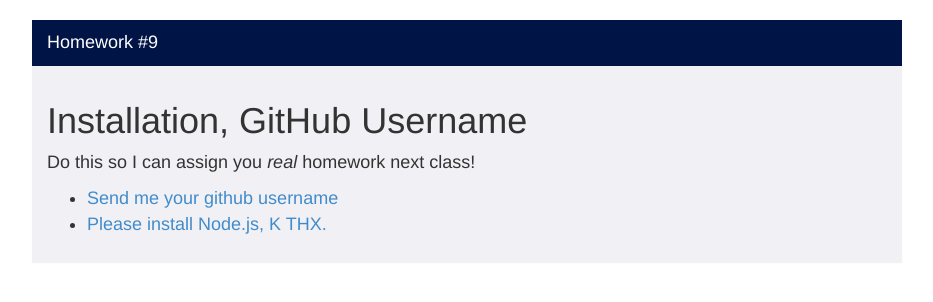
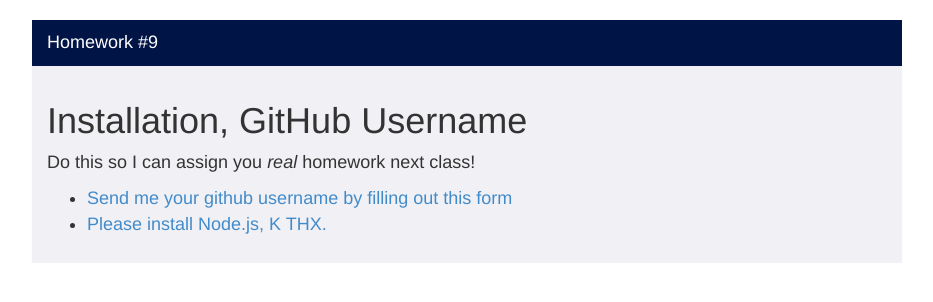
Before and after one commit to foureyes/csci-ua.0480-fall2016-007, a Jekyll site: the page built from homework/00.markdown, in a window 1280 px wide. Shown: the top 302 px of the page, without its empty margins (173-1106 px from the left). Built offline with Jekyll 4.4.1, drawn with Linux system fonts in a browser that asks for light colours.

Commit message:
add correct link for github username form

```diff
--- a/homework/00.markdown
+++ b/homework/00.markdown
@@ -11,7 +11,7 @@ title: CSCI-UA.0480 - Homework #0
 
 Do this so I can assign you _real_ homework next class!
 
-* [Send me your github username](https://docs.google.com/a/nyu.edu/forms/d/e/1FAIpQLScN3qcI_P8BQl6aBbK_-OqIEwdI-qCuwfm_jIrm7IF0o-bi_Q/viewform)
+* [Send me your github username by filling out this form](https://docs.google.com/a/nyu.edu/forms/d/e/1FAIpQLSc5nfsSm27DyBWOb-_mfCNMS0fyWxvsuX_moK6EOaruVGqWlg/viewform)
 * [Please install Node.js, K THX.](../slides/01/intro.html#/25)
 </div>
 
```
